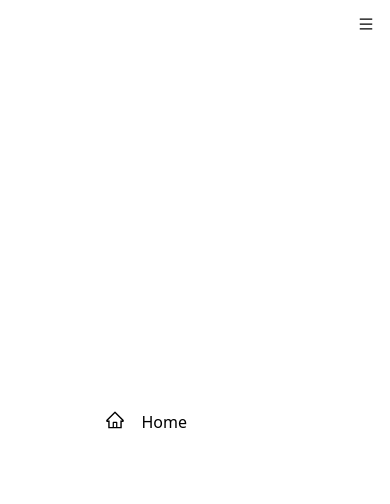
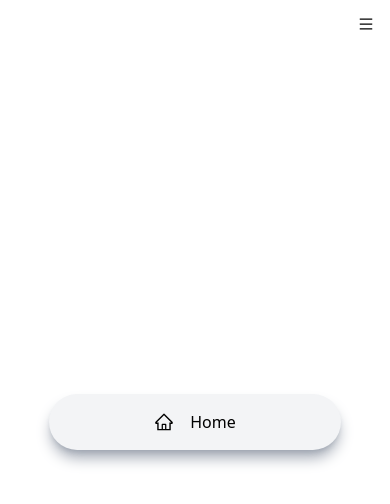
Before and after one commit to Raijinshinden/react-portfolio, a React (Vite) app: page / in a window 390 px wide. Both pictures are taken after a click on the icon 366 px from the left and 24 px from the top of the page. Shown: the top 504 px of the page. Built offline with nearby package versions, Linux system fonts and the light colour scheme.

Commit message:
Update Sidenav.jsx

```diff
--- a/src/components/Sidenav.jsx
+++ b/src/components/Sidenav.jsx
@@ -13,8 +13,8 @@ function Sidenav() {
         <AiOutlineMenu onClick={handleNav} className='absolute top-4 right-4 z-[99] md:hidden'/>
         {
             nav ? (
-                <div className='fixed w-full h-screen bg-white/90 flex flex-col justify-center item-center z-20'>
-                    <a href="main" className='w-[75%] flex justify-center'>
+                <div className='fixed w-full h-screen bg-white/90 flex flex-col justify-center items-center z-20'>
+                    <a href="main" className='w-[75%] flex justify-center items-center rounded-full shadow-lg bg-gray-100 shadow-gray-400 m-2 p-4 cursor-pointer hover:scale-110 ease-in duration-200'>
                         <AiOutlineHome size={20} />
                         <span className='pl-4'>Home</span>
                     </a>
```
